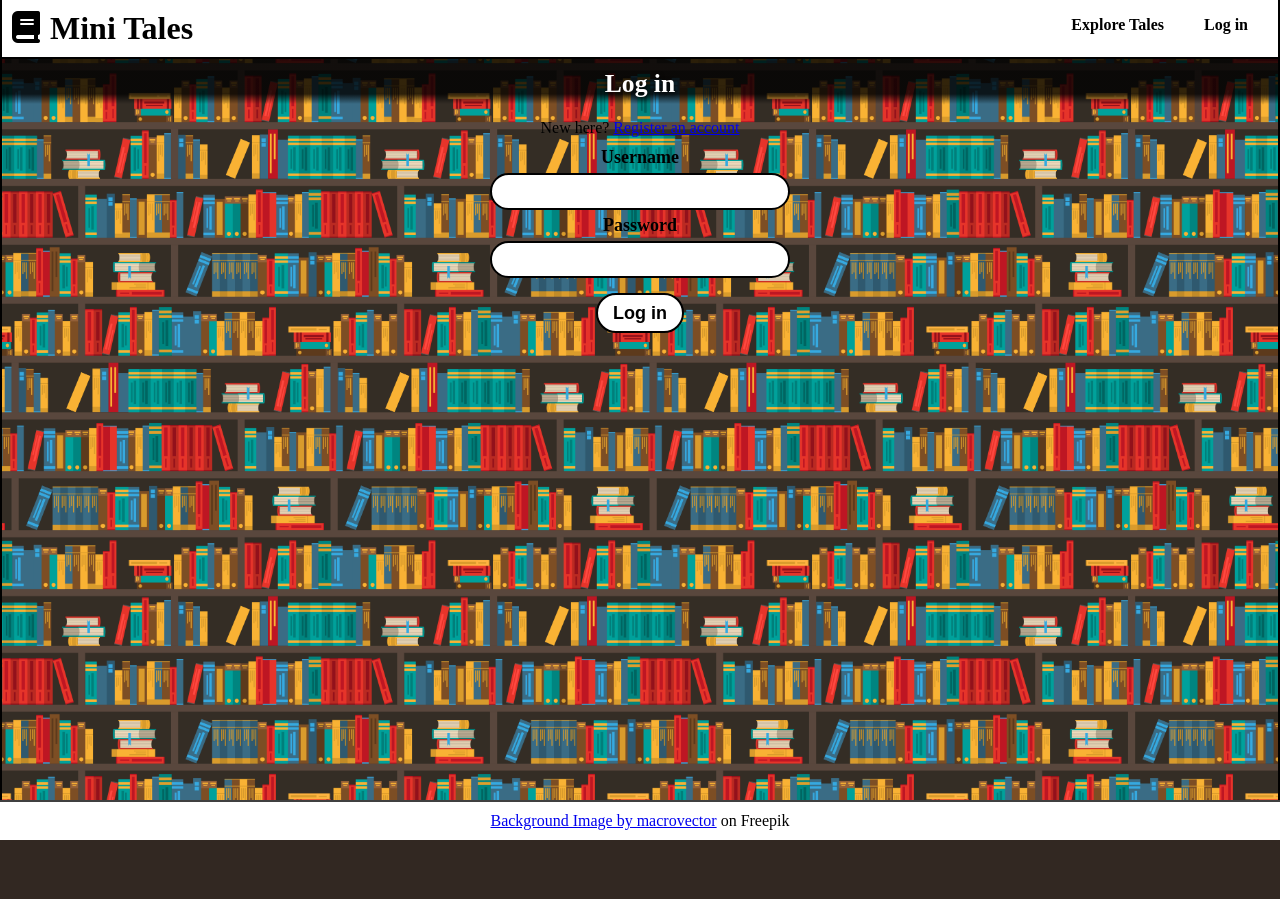
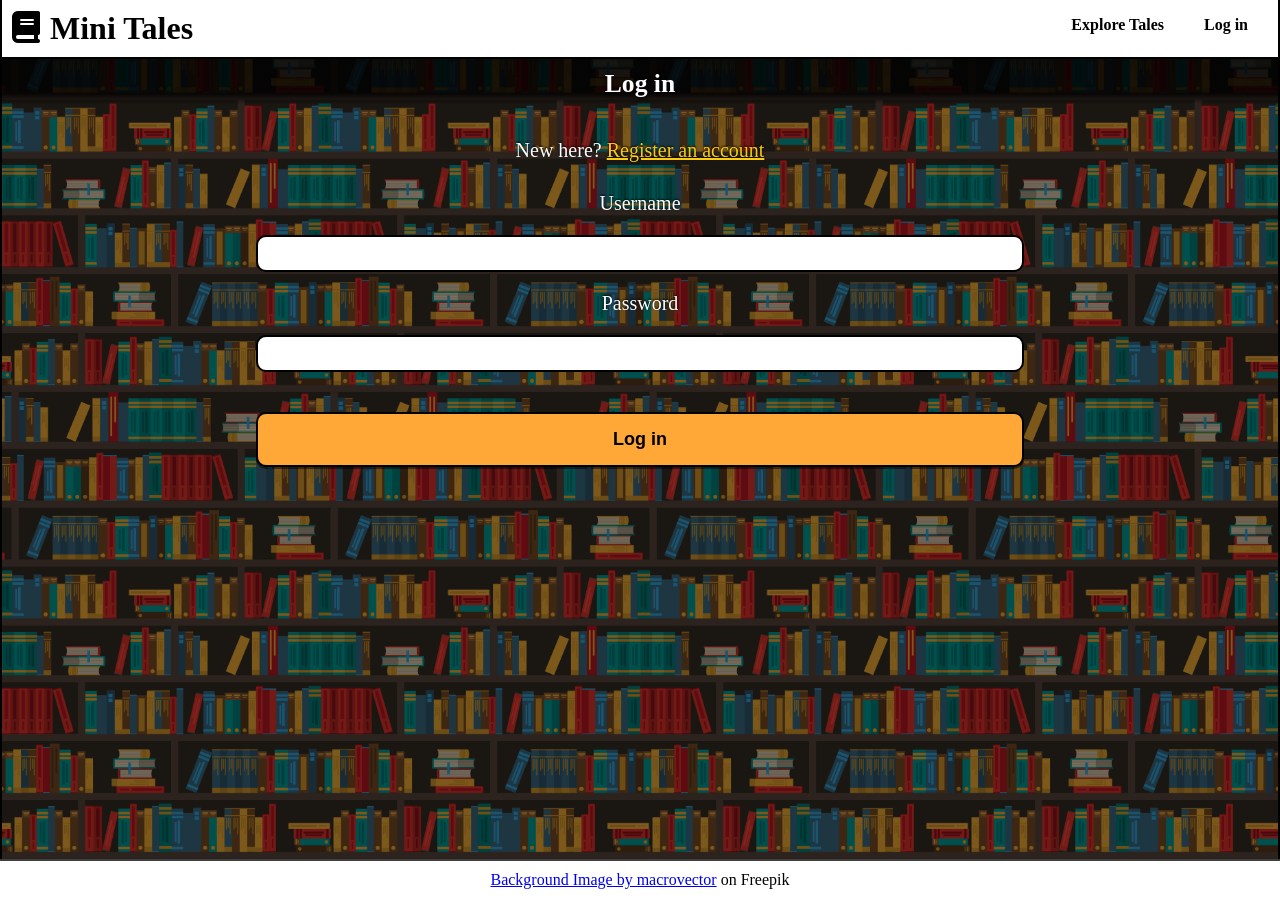
Before and after one commit to adampgiles/CI_PP3_MT, a Flask app: page /login in a window 1280 px wide. Before the commit the page ends 840 px from the top, so only its background shows below. Run offline with Flask 2, Linux system fonts and the light colour scheme; some libraries are stand-ins or nearby versions.

Commit message:
style: improved login.html layout and styling for desktop

```diff
--- a/static/css/style.css
+++ b/static/css/style.css
@@ -439,7 +439,6 @@ h2{
     box-shadow: 0px 2px hsla(0, 0%, 0%, 0.5);
 }
 
-
 /* Edit Tale Section*/
 .edittale-form-section{
     display: flex;
@@ -518,34 +517,48 @@ h2{
     display: flex;
     flex-direction: column;
     align-items: center;
+    height: 100vh;
+    background-color: rgba(0, 0, 0, 0.5);
 }
 .login-form-section p{
-    margin: 10px;
+    width: 80vw;
+    margin: 30px;
+    font-size: 125%;
+    color: white;
+    text-shadow: 0 -1px 2px black;
+}
+.register-link a{
+    color: rgb(251, 204, 13);;
 }
 .login-form-inputs{
-    margin: 5px;
+    margin: 20px;
+    width: 60vw;
 }
 .login-form-inputs input{
     border: 2px solid black;
-    border-radius: 50px;
+    border-radius: 10px;
     background-color: white;
     padding: 7.5px 15px 7.5px 15px;
-    width: 300px;
+    width: 60vw;
 }
 .login-form-section label{
-    color: black;
-    font-size: large;
-    font-weight: bold;
+    width: 60vw;
+    margin: 10px;
+    font-size: 125%;
+    color: white;
+    text-shadow: 0 -1px 2px black;
 }
 .login-form-submit input{
     color: black;
     font-size: large;
     font-weight: bold;
     border: 2px solid black;
-    border-radius: 50px;
-    background-color: white;
-    padding: 7.5px 15px 7.5px 15px;;
-    margin: 10px;
+    border-radius: 10px;
+    background-color: rgb(255, 168, 55);
+    padding: 15px;
+    width: 60vw;
+    margin: 20px;
+    box-shadow: 0px 2px hsla(0, 0%, 0%, 0.5);
 }
 
 /* Register Section*/
--- a/templates/login.html
+++ b/templates/login.html
@@ -1,17 +1,18 @@
 {% extends "base.html" %}
 {% block content %}
-    <h2>Log in</h2>
+<div class="login-form-section">
+        <h2>Log in</h2>
+        <!-- Form instruction -->
+        <p class="register-link">New here? <a href="{{ url_for( 'register') }}">Register an account</a></p>
+        <form class="login-form" method="POST" action="{{ url_for( 'login') }}">
 
-    <div class="login-form-section">
-        <!-- Form instruction -->
-        <p>New here? <a href="{{ url_for( 'register') }}">Register an account</a></p>
-        <form class="login-form" method="POST" action="{{ url_for( 'login') }}">
         <!-- Username -->
         <label for="username">Username</label><br>
-        <div class="register-form-inputs">
+        <div class="login-form-inputs">
             <input type="text" id="username" name="username"
             minlength="6" maxlength="16" pattern="^[a-zA-Z0-9]{5,15}$"required><br>
         </div>
+
         <!-- Password -->
         <label for="password">Password</label><br>
         <div class="login-form-inputs">
```
